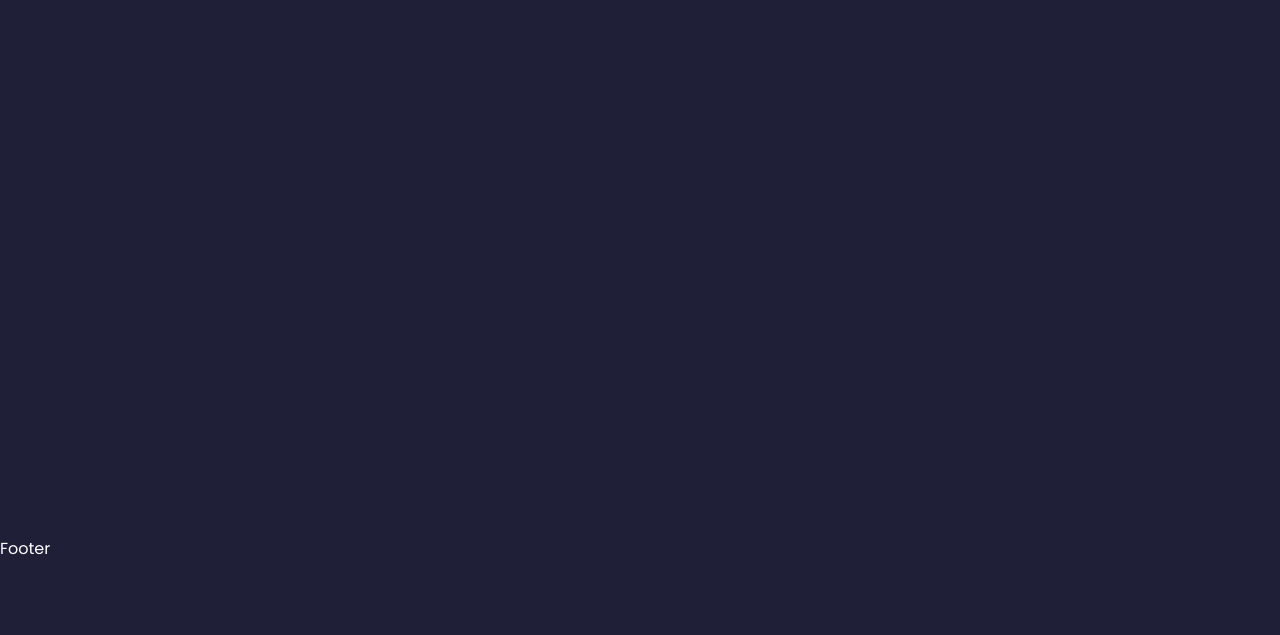
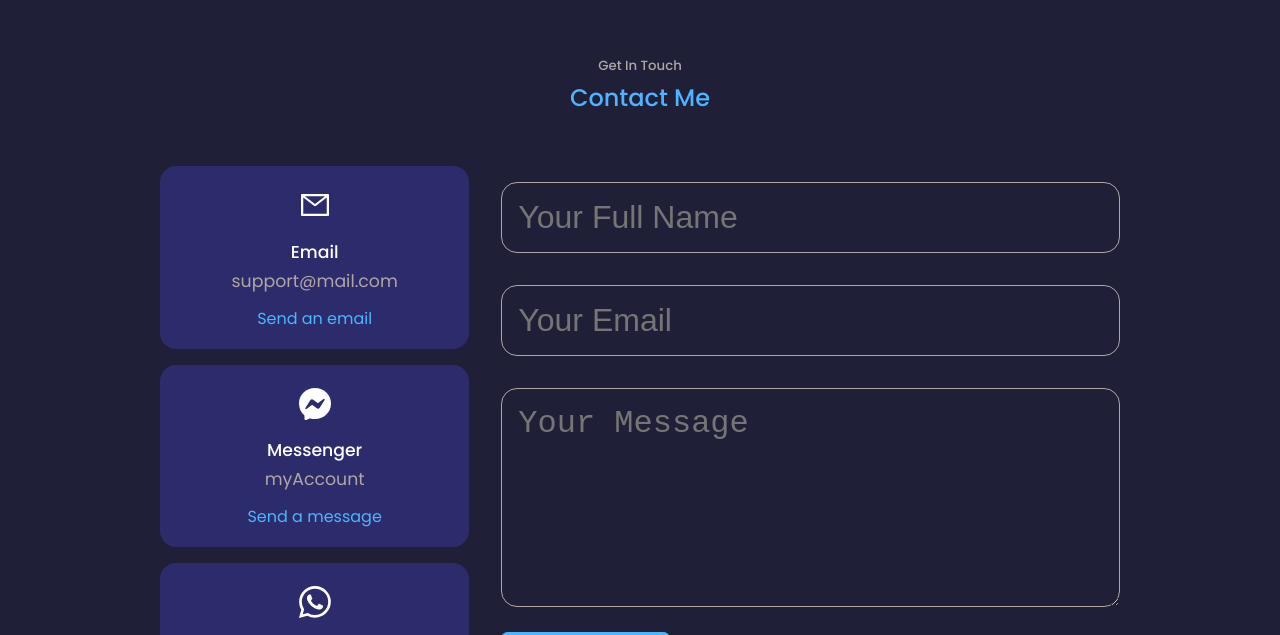
Before and after one commit to Mohammed-Lashein/react-portfolio, a React (Vite) app: page / in a window 1280 px wide. Shown: the part 6025-6660 px from the top of the page. Built offline with nearby package versions, Linux system fonts and the light colour scheme.

Commit message:
finished the contact component

```diff
--- a/src/components/contact/Contact.jsx
+++ b/src/components/contact/Contact.jsx
@@ -1,7 +1,70 @@
 import './contact.css'
+// AiOutlineMail
+// BsMessenger
+// BsWhatsapp
+import {AiOutlineMail} from 'react-icons/ai'
+import {BsMessenger} from 'react-icons/bs'
+import {BsWhatsapp} from 'react-icons/bs'
+import { useState } from 'react';
 const Contact = () => {
+
+  const [name, setName] = useState('');
+  const [email, setEmail] = useState('');
+  const [message, setMessage] = useState('');
+
+  const handleSubmission = () => {
+    if (name && email && message) {
+      e.preventDefault();
+      e.target.reset();
+    }
+  }
+
   return (
-    <section id='contact'>Contact</section>
+    <section id='contact'>
+      <h5>Get In Touch</h5>
+      <h2>Contact Me</h2>
+      <div className="container contact__container">
+        <div className="contact__blocks">
+
+          <article className='contact__block'>
+            <div className="contact__icon">
+              <AiOutlineMail/>
+            </div>
+            <h5 className='contact__way'>Email</h5>
+            <small className='contact__details text-light'>support@mail.com</small>
+            <a href="" target='_blank'>Send an email</a>
+          </article>
+
+
+          <article className='contact__block'>
+            <div className="contact__icon">
+              <BsMessenger/>
+            </div>
+            <h5 className='contact__way'>Messenger</h5>
+            <small className='contact__details text-light'>myAccount</small>
+            <a href="https://m.me/" target='_blank'>Send a message</a>
+          </article>
+
+
+          <article className='contact__block'>
+            <div className="contact__icon">
+              <BsWhatsapp/>
+            </div>
+            <h5 className='contact__way'>Whatsapp</h5>
+            <small className='contact__details text-light'>123-4567-890</small>
+            <a href="https://api.whatsapp.com/send?phone=" target='_blank'>Send a message</a>
+          </article>
+
+        </div>
+
+        <form className="contact__form">
+          <input type="text" name='name' placeholder='Your Full Name' value={name} onChange={(e) => setName(e.target.value)}/>
+          <input type="email" name='email' placeholder='Your Email' value={email} onChange={(e) => setEmail(e.target.value)}/>
+          <textarea name="message" placeholder='Your Message' cols="30" rows="5" value={message} onChange={(e) => setMessage(e.target.value)}></textarea>
+          <button  className='btn btn-primary' onSubmit={handleSubmission}>Send message</button>
+        </form>
+      </div>
+    </section>
   )
 }
 export default Contact
--- a/src/components/contact/contact.css
+++ b/src/components/contact/contact.css
@@ -0,0 +1,81 @@
+.container.contact__container {
+    display: grid;
+    grid-template-columns: 1fr 2fr;
+    column-gap: 2rem;
+}
+.contact__blocks {
+    display: flex;
+    flex-direction: column;
+    gap: 1rem;
+}
+.contact__block {
+    background-color: var(--color-bg-variant);
+    border-radius: 1rem;
+    border: 1px solid transparent;
+    padding: 1rem;
+    display: flex;
+    flex-direction: column;
+    font-size: 1.3rem;
+    transition: var(--transition);
+}
+.contact__block:hover {
+    background-color: transparent;
+    border-color: var(--color-primary);
+}
+.contact__block > * {
+    text-align: center;
+}
+.contact_block small {
+    color: var(--color-light);
+}
+.contact__block a {
+    color: var(--color-primary);
+    transition: var(--transition);
+    font-size: 1rem;
+    margin-top: 0.5rem;
+}
+.contact__block a:hover {
+    color: var(--color-white);
+}
+.contact__icon {
+    font-size: 2rem;
+}
+input, textarea {
+    width: 100%;
+    padding: 1rem;
+    margin: 1rem 0;
+    background-color: transparent;
+    border: 1px solid var(--color-light);
+    border-radius: 1rem;
+    caret-color: var(--color-primary);
+    font-size: 2rem;
+    color: var(--color-primary);
+    /* resize: none; */
+    /* The above is a new property for me (1st time to encounter it) .
+    So I wrote it just in case we wanted to prevent the resizing of the
+    textarea */
+
+}
+input:focus {
+    outline: none;
+    background-color: transparent;
+}
+button {
+    font-size: 1.2rem;
+}
+@media screen and (max-width: 1024px) {
+    .container.contact__container {
+        width: 58%;
+        grid-template-columns: 1fr;
+        row-gap: 4rem;
+    }
+}
+@media screen and (max-width: 600px) {
+    .container.contact__container {
+        width: var(--container-width-sm);
+    }
+    #contacts {
+        margin-bottom: 40rem;
+    }
+
+}
--- a/src/components/testimonials/Testimonials.jsx
+++ b/src/components/testimonials/Testimonials.jsx
@@ -1,13 +1,10 @@
-
-
+import "./testimonials.css";
 
 // import function to register Swiper custom elements
 import { register } from 'swiper/element/bundle';
 // register Swiper custom elements
 register();
 
-import "./testimonials.css";
-import { Pagination } from 'swiper/modules';
 
 const Testimonials = () => {
   /* Note: swiper-slide uses kebab-case so on tags and attributes , so
--- a/src/components/testimonials/testimonials.css
+++ b/src/components/testimonials/testimonials.css
@@ -1,5 +1,7 @@
 #testimonials {
     margin-bottom: 50rem;
+    height: 50vh;
+    margin-top: 45rem;
 }
 .container.testimonials__container {
     width: 40%;
--- a/src/index.css
+++ b/src/index.css
@@ -91,10 +91,6 @@ img {
     .container {
         width: var(--container-width-md);
     }
-    section {
-        margin-top: 6rem;
-        margin-top: 20rem;
-    }
 }
 /* media queries for phones */
 @media screen and (max-width: 600px) {
@@ -104,7 +100,4 @@ img {
     section > h2 {
         margin-bottom: 2rem;
     }
-    section {
-        margin-top: 25rem;
-    }
 }
```
